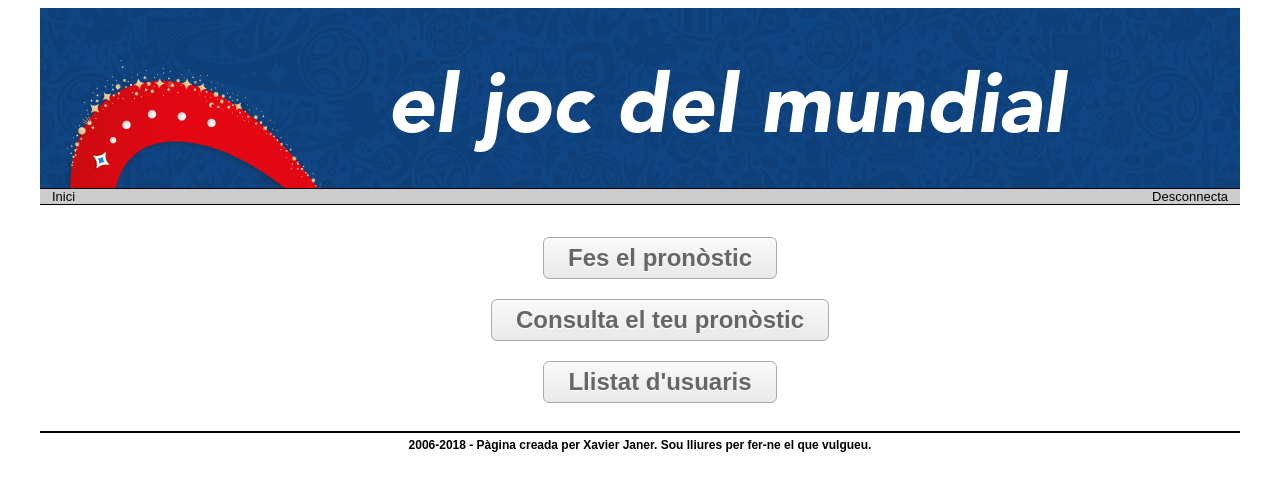
After one commit to xjaner/mundial2018, a Django app: template mundial2018/joc/templates/joc/index.html in a window 1280 px wide. The commit adds this page. Shown: the top 491 px of the page. Run offline with Django 3.2, Linux system fonts and the light colour scheme; the template is opened without the code that fills it, so the values that code supplies are empty; some libraries are stand-ins or nearby versions.

Commit message:
Acabada la pantalla de login

```diff
--- a/mundial2018/joc/templates/joc/base.html
+++ b/mundial2018/joc/templates/joc/base.html
@@ -8,7 +8,7 @@
     {% block scripts %}
     <script type="text/javascript" src="http://underscorejs.org/underscore-min.js"></script>
     {% endblock scripts %}
-    <title>El Joc de l'Eurocopa 2016 - {% block title %}{% endblock title %}</title>
+    <title>El Joc del Mundial 2018 - {% block title %}{% endblock title %}</title>
     </head>
 
     <body>
--- /dev/null
+++ b/mundial2018/joc/templates/joc/index.html
@@ -0,0 +1,19 @@
+{% extends "joc/base.html" %}
+{% load i18n %}
+
+{% block title %}{% trans 'Welcome!' %}{% endblock %}
+
+{% block content %}
+
+{% block nav %}
+<ul class="nav">
+    <li>{% block nav-pronostic %}<a class="indexButton" href="{% url 'joc:pronostic' %}">{% trans "Fes el pronòstic" %}</a>{% endblock %}</li>
+    <li>{% block nav-consulta %}<a class="indexButton" href="{% url 'joc:consulta' %}">{% trans "Consulta el teu pronòstic" %}</a>{% endblock %}</li>
+    {% if pronostic_acabat %}
+    <li>{% block nav-consulta-grups %}<a class="indexButton" href="{% url 'joc:consulta_grups' %}">{% trans "Consulta els teus grups " %}</a>{% endblock %}</li>
+    {% endif %}
+    <li>{% block nav-usuaris %}<a class="indexButton" href="{% url 'joc:usuaris' %}">{% trans "Llistat d'usuaris" %}</a>{% endblock %}</li>
+</ul>
+{% endblock %}
+
+{% endblock %}
--- a/mundial2018/joc/urls.py
+++ b/mundial2018/joc/urls.py
@@ -1,24 +1,25 @@
 # -*- coding: utf-8 -*-
 from django.urls import path
 # from django.urls import include, path
+from django.contrib.auth.decorators import login_required
 
 from . import views
-# from views.usuaris import UsuarisView
-# from views.consulta import ConsultaView
+from .views.usuaris import UsuarisView
+from .views.consulta import ConsultaView
 # from views.classificacio import ClassificacioView
 
 app_name = 'joc'
 urlpatterns = [
     # Comunes
     path('', views.index, name='index'),
-    # url(r'^consulta_grups$', views.consulta_grups, name='consulta_grups'),
-    # url(r'^consulta$', login_required(ConsultaView.as_view()), name='consulta'),
-    # url(r'^usuaris$', login_required(UsuarisView.as_view()), name='usuaris'),
+    path('consulta_grups', views.consulta_grups, name='consulta_grups'),
+    path('consulta', login_required(ConsultaView.as_view()), name='consulta'),
+    path('usuaris', login_required(UsuarisView.as_view()), name='usuaris'),
     # url(r'^entrada_admin$', views.entrada_admin, name='entrada_admin'),
     # url(r'^pronostic_admin$', views.pronostic_admin, name='pronostic'),
     # url(r'^puntuacions$', views.puntuacions, name='puntuacions'),
     # # Només abans
-    # # url(r'^pronostic$', views.pronostic, name='pronostic'),
+    path('pronostic', views.pronostic, name='pronostic'),
     # # Només després
     # url(r'^classificacio$', login_required(ClassificacioView.as_view()), name='classificacio'),
 ]
--- a/mundial2018/joc/views.py
+++ /dev/null
@@ -1,3 +0,0 @@
-from django.shortcuts import render
-
-# Create your views here.
--- a/mundial2018/joc/views/__init__.py
+++ b/mundial2018/joc/views/__init__.py
@@ -1,6 +1,6 @@
 from .index import index
-# from pronostic import pronostic
+from .pronostic import pronostic
 # from pronostic_admin import pronostic_admin
 # from admin import entrada_admin
-# from consulta_grups import consulta_grups
+from .consulta_grups import consulta_grups
 # from puntuacions import puntuacions
```
